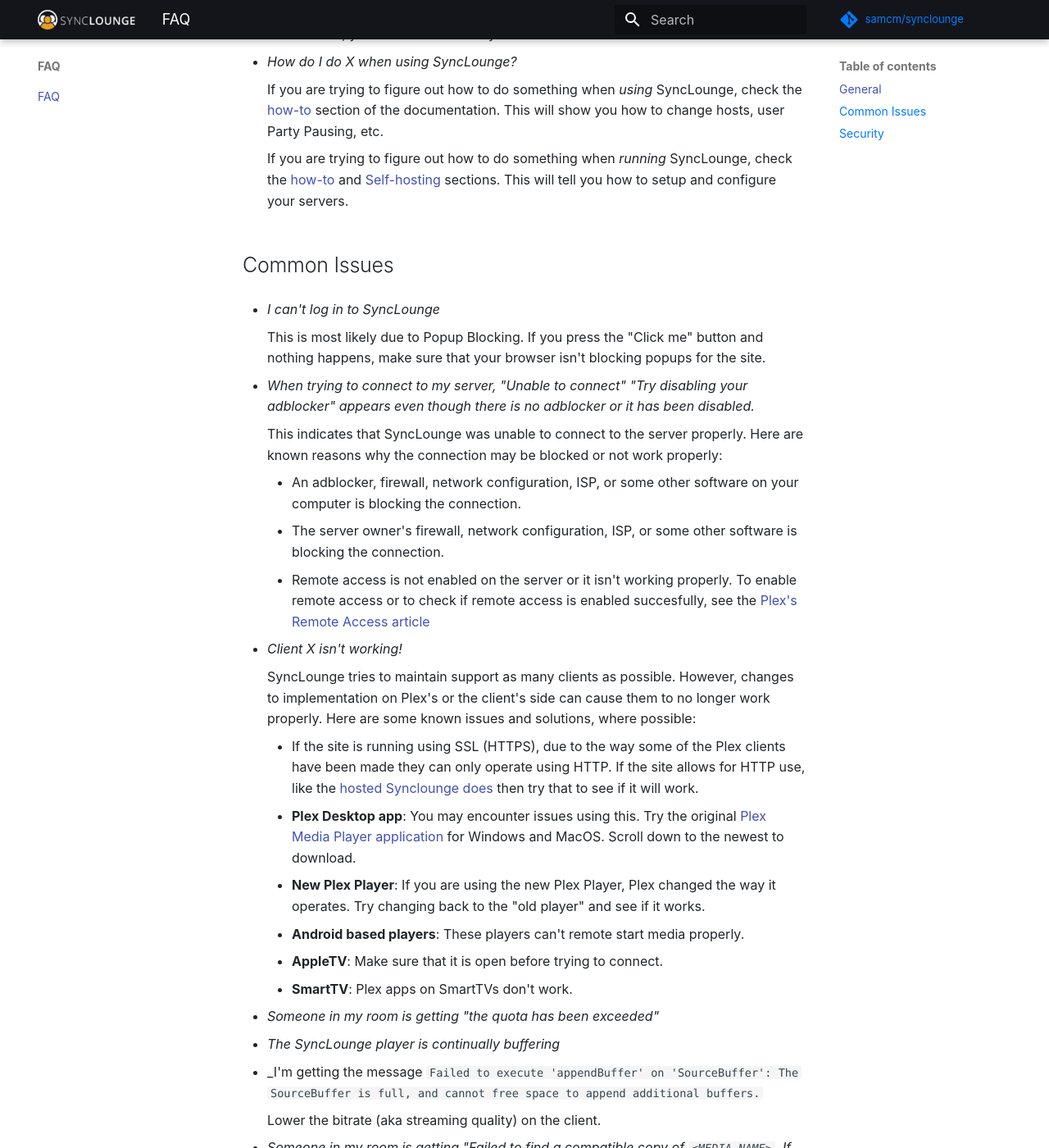
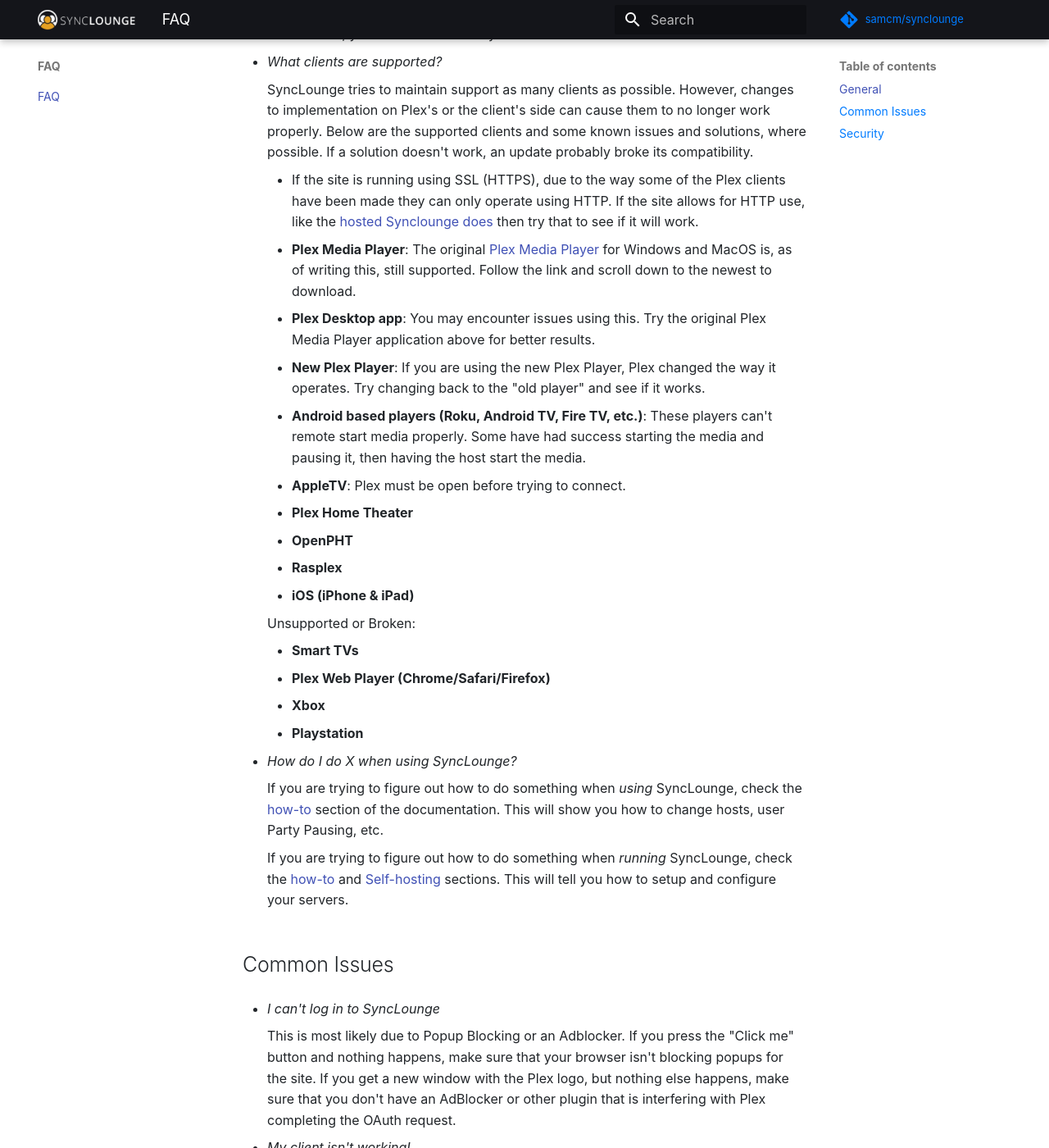
Before and after one commit to synclounge/docs.synclounge.tv, an MkDocs documentation site: the page built from docs/faq.md, in a window 1280 px wide and 1400 px high, scrolled down 464 px. Shown: the whole window at 82% size. Built offline with MkDocs 1.6.1 and Material for MkDocs 9.7.7, drawn with Linux system fonts in a browser that asks for light colours; comment, search, counter and statistics services are not loaded; some of the changed text lies outside the part shown.

Commit message:
Update FAQ

```diff
--- a/docs/faq.md
+++ b/docs/faq.md
@@ -17,6 +17,28 @@
 
     You don't have to share your Plex server if they have access to the same media on their own or another Plex server. If they don't have access to a Plex server with the same media, you will need to share your Plex server with them.
 
+- _What clients are supported?_
+
+    SyncLounge tries to maintain support as many clients as possible. However, changes to implementation on Plex's or the client's side can cause them to no longer work properly. Below are the supported clients and some known issues and solutions, where possible. If a solution doesn't work, an update probably broke its compatibility.
+
+      - If the site is running using SSL (HTTPS), due to the way some of the Plex clients have been made they can only operate using HTTP. If the site allows for HTTP use, like the [hosted Synclounge does](http://app.synclounge.tv/) then try that to see if it will work.
+      - **Plex Media Player**: The original [Plex Media Player](https://forums.plex.tv/t/plex-media-player/120475/100) for Windows and MacOS is, as of writing this, still supported. Follow the link and scroll down to the newest to download.
+      - **Plex Desktop app**: You may encounter issues using this. Try the original Plex Media Player application above for better results.
+      - **New Plex Player**: If you are using the new Plex Player, Plex changed the way it operates. Try changing back to the "old player" and see if it works.
+      - **Android based players (Roku, Android TV, Fire TV, etc.)**: These players can't remote start media properly. Some have had success starting the media and pausing it, then having the host start the media.
+      - **AppleTV**: Plex must be open before trying to connect.
+      - **Plex Home Theater**
+      - **OpenPHT**
+      - **Rasplex**
+      - **iOS (iPhone & iPad)**
+
+    Unsupported or Broken:
+
+      - **Smart TVs**
+      - **Plex Web Player (Chrome/Safari/Firefox)**
+      - **Xbox**
+      - **Playstation**
+
 - _How do I do X when using SyncLounge?_
 
     If you are trying to figure out how to do something when *using* SyncLounge, check the [how-to](/how-tos/how-tos/) section of the documentation. This will show you how to change hosts, user Party Pausing, etc.
@@ -27,7 +49,11 @@
 
 - _I can't log in to SyncLounge_
 
-    This is most likely due to Popup Blocking. If you press the "Click me" button and nothing happens, make sure that your browser isn't blocking popups for the site.
+    This is most likely due to Popup Blocking or an Adblocker. If you press the "Click me" button and nothing happens, make sure that your browser isn't blocking popups for the site. If you get a new window with the Plex logo, but nothing else happens, make sure that you don't have an AdBlocker or other plugin that is interfering with Plex completing the OAuth request.
+
+- _My client isn't working!_
+
+    See _What clients are supported?_ for information.
 
 - _When trying to connect to my server, "Unable to connect" "Try disabling your adblocker" appears even though there is no adblocker or it has been disabled._
 
@@ -37,28 +63,21 @@
       - The server owner's firewall, network configuration, ISP, or some other software is blocking the connection.
       - Remote access is not enabled on the server or it isn't working properly. To enable remote access or to check if remote access is enabled succesfully, see the [Plex's Remote Access article](https://support.plex.tv/articles/200289506-remote-access/)
 
-- _Client X isn't working!_
-
-    SyncLounge tries to maintain support as many clients as possible. However, changes to implementation on Plex's or the client's side can cause them to no longer work properly. Here are some known issues and solutions, where possible:
-
-      - If the site is running using SSL (HTTPS), due to the way some of the Plex clients have been made they can only operate using HTTP. If the site allows for HTTP use, like the [hosted Synclounge does](http://app.synclounge.tv/) then try that to see if it will work.
-      - **Plex Desktop app**: You may encounter issues using this. Try the original [Plex Media Player application](https://forums.plex.tv/t/plex-media-player/120475/100) for Windows and MacOS. Scroll down to the newest to download.
-      - **New Plex Player**: If you are using the new Plex Player, Plex changed the way it operates. Try changing back to the "old player" and see if it works.
-      - **Android based players**: These players can't remote start media properly.
-      - **AppleTV**: Make sure that it is open before trying to connect.
-      - **SmartTV**: Plex apps on SmartTVs don't work.
-
 - _Someone in my room is getting "the quota has been exceeded"_
 - _The SyncLounge player is continually buffering_
 - _I'm getting the message `Failed to execute 'appendBuffer' on 'SourceBuffer': The SourceBuffer is full, and cannot free space to append additional buffers.`
 
     Lower the bitrate (aka streaming quality) on the client.
 
+- _The media could not be loaded, either because the server or network failed or because the format is not supported_
+
+    Turn off force transcode by going to the menu in the top left > synclounge settings > force transcode
+
 - _Someone in my room is getting "Failed to find a compatible copy of `<MEDIA_NAME>`. If you have access to the content try manually playing it."_
 
     SyncLounge is unable to retrieve information for the currently selected media on the server the user has access to. This is usually caused by the user not having access to the media that the host is playing. See _Do the other users in my room need access to my Plex Server?_ for more information.
 
-If any of the above don't answer your question or address your issue, see the How-to: [Report an Issue](/how-tos/report_an_issue/) page.
+If any of the above don't answer your question or address your issue, see the How-to: [Report an Issue](/how-tos/report-an-issue/) page.
 
 ## Security
 
```
